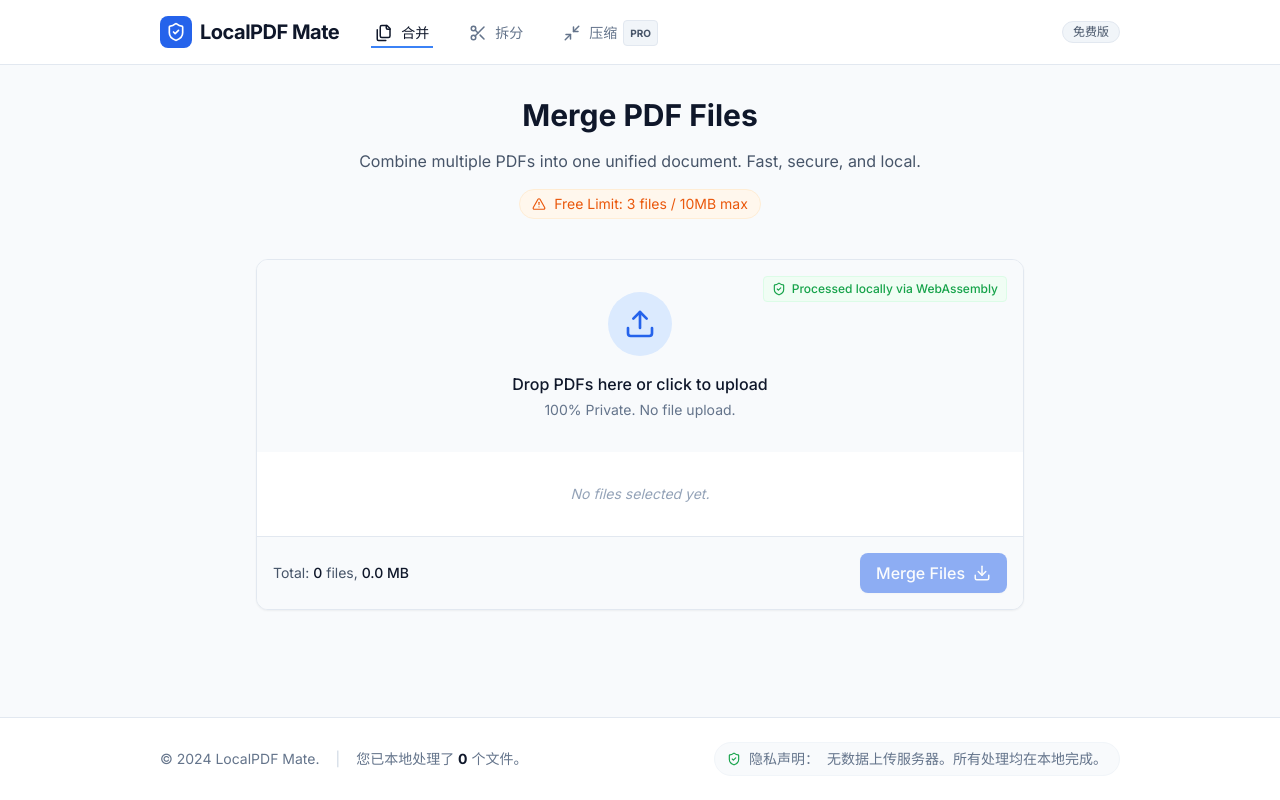
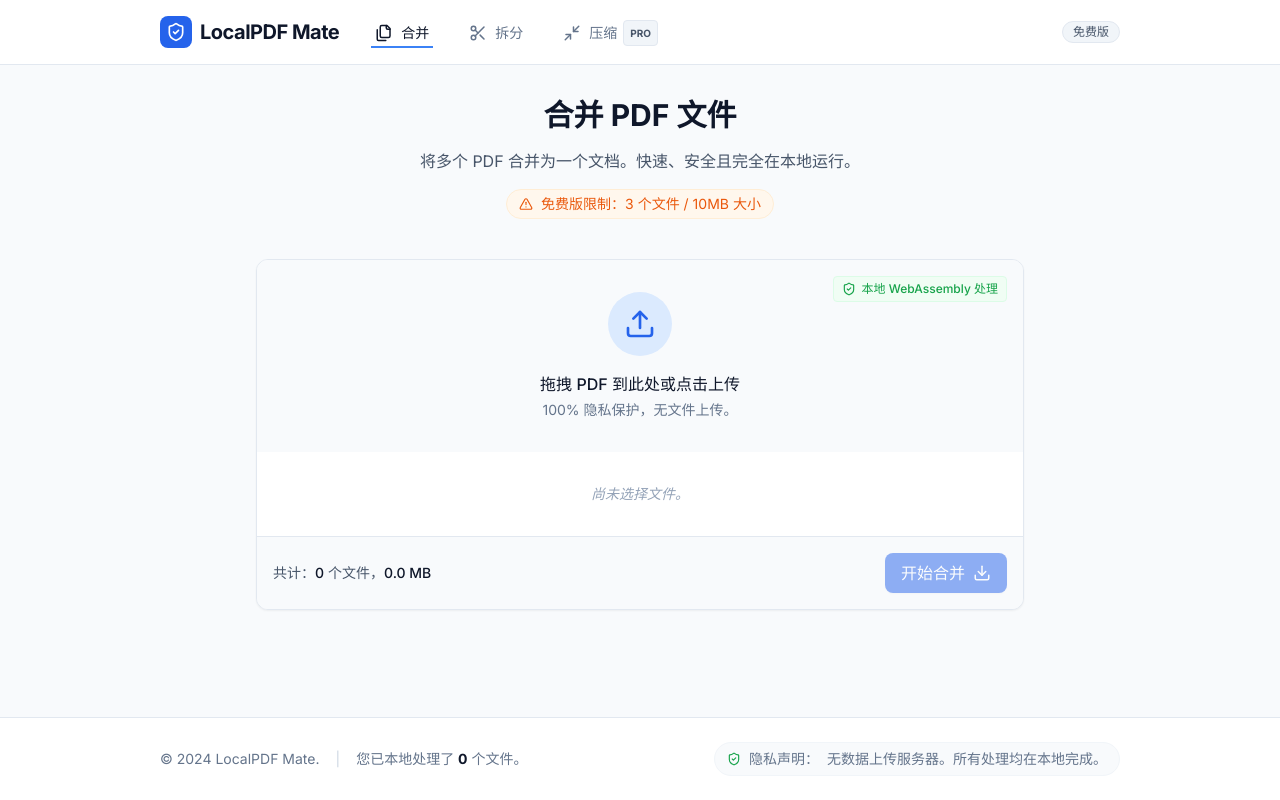
Before and after one commit to tangyongYF/applications, a React (Vite) app in the folder localpdf-mate/: page /#/merge in a window 1280 px wide. Built offline with nearby package versions, Linux system fonts and the light colour scheme.

Commit message:
Update MergePage.tsx

```diff
--- a/localpdf-mate/pages/MergePage.tsx
+++ b/localpdf-mate/pages/MergePage.tsx
@@ -1,5 +1,5 @@
 import React, { useState, useRef } from 'react';
-import { Upload, FileText, X, ArrowUp, ArrowDown, Download, AlertTriangle, ShieldCheck } from 'lucide-react';
+import { Upload, ArrowUp, ArrowDown, Download, AlertTriangle, ShieldCheck, X } from 'lucide-react';
 import { PDFFile, FREE_LIMITS } from '../types';
 import { mergePDFs, downloadFile } from '../services/pdfService';
 import { isProUser, incrementProcessedCount } from '../services/storageService';
@@ -57,12 +57,12 @@ const MergePage: React.FC = () => {
 
     if (!isPro) {
       if (fileCount > FREE_LIMITS.maxMergeFiles) {
-        setPaywallReason(`Free version is limited to ${FREE_LIMITS.maxMergeFiles} files.`);
+        setPaywallReason(`免费版限制最多合并 ${FREE_LIMITS.maxMergeFiles} 个文件。`);
         setShowPaywall(true);
         return;
       }
       if (totalSize > FREE_LIMITS.maxMergeSizeMB) {
-        setPaywallReason(`Free version is limited to ${FREE_LIMITS.maxMergeSizeMB}MB total size.`);
+        setPaywallReason(`免费版限制总大小不超过 ${FREE_LIMITS.maxMergeSizeMB}MB。`);
         setShowPaywall(true);
         return;
       }
@@ -77,12 +77,10 @@ const MergePage: React.FC = () => {
       // Update stats
       incrementProcessedCount(fileCount);
 
-      // Removed auto-download to let user download from Success Modal
-      // downloadFile(mergedBytes, filename);
       setShowSuccess(true);
     } catch (error) {
       console.error(error);
-      alert('Failed to merge PDFs. Please try again.');
+      alert('合并 PDF 失败。请重试。可能文件受损或加密。');
     } finally {
       setIsProcessing(false);
     }
@@ -94,12 +92,12 @@ const MergePage: React.FC = () => {
   return (
     <div className="max-w-3xl mx-auto">
       <div className="text-center mb-10">
-        <h1 className="text-3xl font-bold text-slate-900 mb-4">Merge PDF Files</h1>
-        <p className="text-slate-600">Combine multiple PDFs into one unified document. Fast, secure, and local.</p>
+        <h1 className="text-3xl font-bold text-slate-900 mb-4">合并 PDF 文件</h1>
+        <p className="text-slate-600">将多个 PDF 合并为一个文档。快速、安全且完全在本地运行。</p>
         {!isProUser() && (
           <div className="mt-4 inline-flex items-center gap-2 text-sm text-orange-600 bg-orange-50 px-3 py-1 rounded-full border border-orange-100">
              <AlertTriangle size={14} />
-             Free Limit: {FREE_LIMITS.maxMergeFiles} files / {FREE_LIMITS.maxMergeSizeMB}MB max
+             免费版限制：{FREE_LIMITS.maxMergeFiles} 个文件 / {FREE_LIMITS.maxMergeSizeMB}MB 大小
           </div>
         )}
       </div>
@@ -108,7 +106,7 @@ const MergePage: React.FC = () => {
         {/* Trust Badge for Upload Area */}
         {files.length === 0 && (
            <div className="absolute top-4 right-4 hidden md:flex items-center gap-1.5 text-xs font-medium text-green-600 bg-green-50 px-2 py-1 rounded border border-green-100 z-10 pointer-events-none">
-             <ShieldCheck size={14} /> Processed locally via WebAssembly
+             <ShieldCheck size={14} /> 本地 WebAssembly 处理
            </div>
         )}
 
@@ -120,8 +118,8 @@ const MergePage: React.FC = () => {
           <div className="w-16 h-16 bg-brand-100 text-brand-600 rounded-full flex items-center justify-center mb-4 group-hover:scale-110 transition-transform">
             <Upload size={32} />
           </div>
-          <p className="font-medium text-slate-900">Drop PDFs here or click to upload</p>
-          <p className="text-sm text-slate-500 mt-1">100% Private. No file upload.</p>
+          <p className="font-medium text-slate-900">拖拽 PDF 到此处或点击上传</p>
+          <p className="text-sm text-slate-500 mt-1">100% 隐私保护，无文件上传。</p>
           <input
             type="file"
             ref={fileInputRef}
@@ -136,7 +134,7 @@ const MergePage: React.FC = () => {
         <div className="divide-y divide-slate-100">
           {files.length === 0 ? (
             <div className="p-8 text-center text-slate-400 italic text-sm">
-              No files selected yet.
+              尚未选择文件。
             </div>
           ) : (
             files.map((file, index) => (
@@ -180,7 +178,7 @@ const MergePage: React.FC = () => {
         {/* Footer Actions */}
         <div className="p-4 bg-slate-50 border-t border-slate-200 flex flex-col sm:flex-row justify-between items-center gap-4">
           <div className="text-sm text-slate-600">
-             Total: <span className="font-medium text-slate-900">{files.length}</span> files, <span className={`font-medium ${isOverLimit ? 'text-red-600' : 'text-slate-900'}`}>{totalSize} MB</span>
+             共计：<span className="font-medium text-slate-900">{files.length}</span> 个文件，<span className={`font-medium ${isOverLimit ? 'text-red-600' : 'text-slate-900'}`}>{totalSize} MB</span>
           </div>
 
           <Button
@@ -189,7 +187,7 @@ const MergePage: React.FC = () => {
             isLoading={isProcessing}
             className="w-full sm:w-auto"
           >
-            Merge Files <Download size={18} className="ml-2" />
+            开始合并 <Download size={18} className="ml-2" />
           </Button>
         </div>
       </div>
@@ -210,7 +208,7 @@ const MergePage: React.FC = () => {
           setFiles([]);
         }}
         fileName={lastResult?.filename || 'merged_files.pdf'}
-        message={`Successfully merged ${files.length} files!`}
+        message={`成功合并 ${files.length} 个文件！`}
       />
     </div>
   );
```
